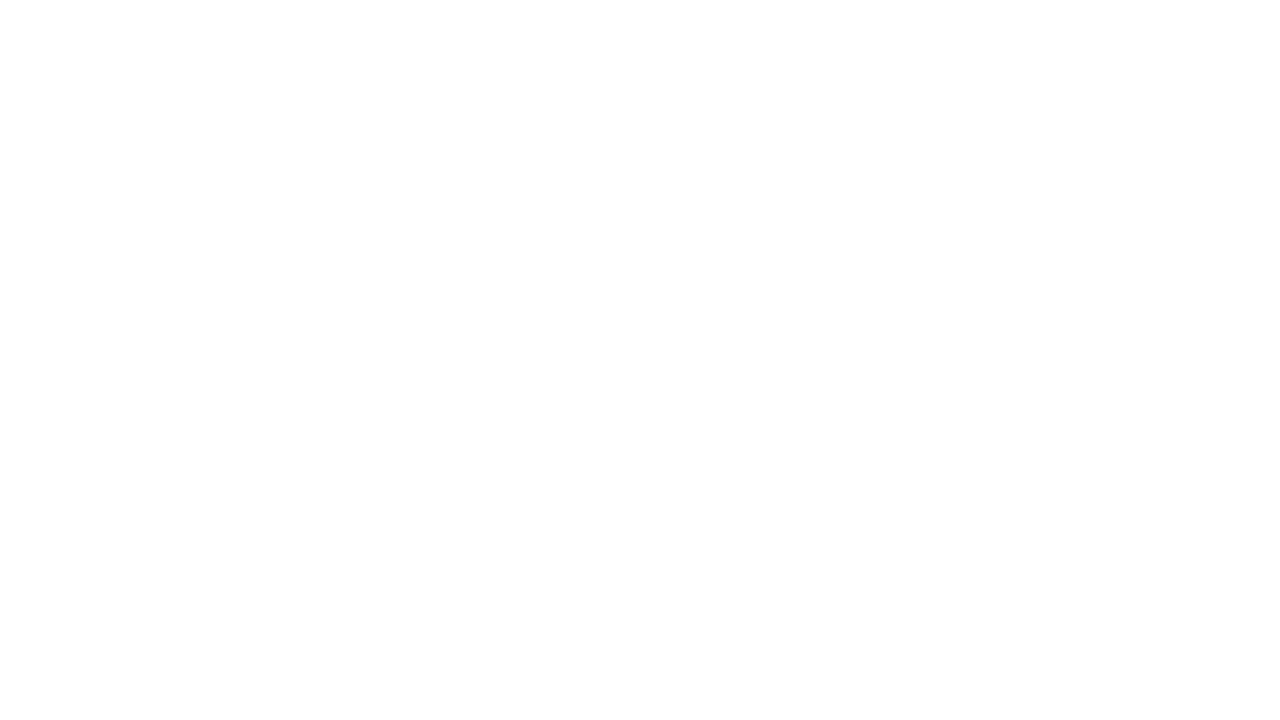
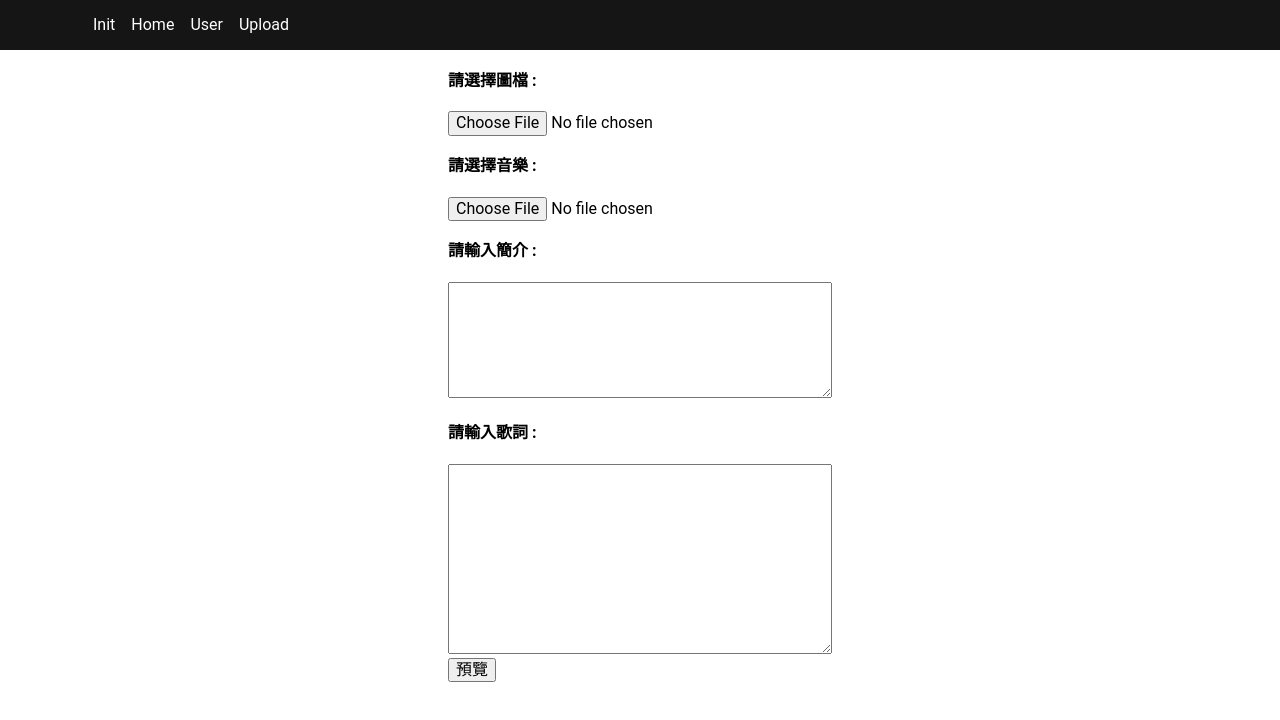
Before and after one commit to JasonFinley/find_music_nft, a React (Create React App) app: page /upload in a window 1280 px wide. Before the commit this address had no page. Shown: the top 720 px of the page. Built offline with nearby package versions, Linux system fonts and the light colour scheme; what wagmi would draw is missing.

Commit message:
1. 新增 上傳頁面 2. 新增 Music Info card.. 3. 微調 頁面gap

```diff
--- a/package.json
+++ b/package.json
@@ -16,6 +16,7 @@
     "react-router-dom": "^6.3.0",
     "react-scripts": "5.0.1",
     "styled-components": "^5.3.5",
+    "sweetalert2": "^11.4.19",
     "wagmi": "^0.4.12",
     "web-vitals": "^2.1.4",
     "web3": "^1.7.4",
--- a/src/Router.js
+++ b/src/Router.js
@@ -1,6 +1,8 @@
 import { BrowserRouter, Routes, Route } from 'react-router-dom';
 import Homepage from './pages/Homepage';
 import Initpage from './pages/Initpage';
+import Userpage from './pages/Userpage';
+import Useruploadpage from './pages/Useruploadpage';
 
 const Router = () => {
   return (
@@ -8,6 +10,8 @@ const Router = () => {
       <Routes>
         <Route path="/" element={<Initpage />} />
         <Route path="/home" element={<Homepage />} />
+        <Route path="/user" element={<Userpage />} />
+        <Route path="/upload" element={<Useruploadpage />} />
       </Routes>
     </BrowserRouter>
   );
--- a/src/components/Header.jsx
+++ b/src/components/Header.jsx
@@ -17,6 +17,8 @@ const Header = () => {
         <nav className="d-flex">
           <Link className="nav-link" to="/">Init</Link>
           <Link className="nav-link" to="/home">Home</Link>
+          <Link className="nav-link" to="/user">User</Link>
+          <Link className="nav-link" to="/upload">Upload</Link>
         </nav>
       </div>
     </StyledHeader>
--- a/src/components/MusicNFTCard.jsx
+++ b/src/components/MusicNFTCard.jsx
@@ -1,7 +1,20 @@
-const MusicNFTCard = () => {
+const MusicNFTCard = ( {songName, owner, imageURL, audioURL, summary, lyric } ) => {
+
+//    console.log( songName, owner, imageURL, audioURL, summary, lyric );
     return (
     <div>
-        music card
+        <div>
+            <h3> { songName } </h3>
+            <div>
+                <img src={ imageURL }/>
+            </div>
+            <audio src={ audioURL } type="audio/*" controls="controls" preload="metadata"/>
+        </div>
+        <div>
+            <div>作者 : { owner }</div>
+            <div>簡介 : { summary }</div>
+            <div>歌詞 : { lyric }</div>
+        </div>
     </div>
     )
 }
--- /dev/null
+++ b/src/components/UploadImageMp3URL.jsx
@@ -0,0 +1,111 @@
+
+import { useEffect, useState } from 'react';
+import MusicNFTCard from './MusicNFTCard';
+import Swal from 'sweetalert2'
+import { findMatchingRequiredOptions } from 'web3modal';
+
+const UploadImageMp3URL = () => {
+
+    const [ uploadImageURL, setUploadImageURL] = useState( "" );
+    const [ uploadMp3URL, setUploadMp3URL] = useState( "" );
+
+    const [ previewImage, setPreviewImage ] = useState("");
+    const [ previewMp3, setPreviewMp3 ] = useState("");
+
+    const onChangeImage = ( e ) => {
+        const file = e.target.files[0];
+        setUploadImageURL( file );
+    }
+    const onChangeMp3 = ( e ) => {
+        const file = e.target.files[0];
+        setUploadMp3URL( file );
+    }
+
+    useEffect( () => {
+
+        if( uploadImageURL ){
+            const objectURL = URL.createObjectURL(uploadImageURL);
+            setPreviewImage(objectURL);
+            return () => URL.revokeObjectURL(objectURL);
+        }
+
+    }, [ uploadImageURL ] );
+
+    useEffect( () => {
+
+        if( uploadMp3URL ){
+            const objectURL = URL.createObjectURL(uploadMp3URL);
+            setPreviewMp3(objectURL);
+            return () => URL.revokeObjectURL(objectURL);
+        }
+
+    }, [ uploadMp3URL ] );
+
+    const getPreviewhtml = ( owner, songName, imageURL, audioURL, my_summary , my_lyric ) => {
+
+        const previewString =
+        `<div>
+            <div>
+                <h3> ${ songName } </h3>
+                <div>
+                    <img src="${ imageURL }"/>
+                </div>
+                <audio src="${ audioURL }" type="audio/*" controls="controls" preload="metadata"/>
+            </div>
+            <div>
+                <div>作者 : ${ owner }</div>
+                <div>簡介 : ${ my_summary }</div>
+                <div>歌詞 : ${ my_lyric }</div>
+            </div>
+        </div>`;
+        return previewString;
+    }
+
+    const onBtnPreview = () => {
+
+        const my_summary = document.querySelector("#customer_summary").value;
+        const my_lyric = document.querySelector("#customer_lyric").value;
+        const my_preview_html = getPreviewhtml("jason", "my song", previewImage, previewMp3, my_summary, my_lyric );
+
+        Swal.fire({
+            title : '預覽',
+            html: my_preview_html,
+            showCancelButton: true,
+            confirmButtonText: 'UpLoad',
+        }).then( (result) => {
+            if( result.isConfirmed ){
+                console.log( "isConfirmed = true :", result );
+            }
+        });
+    }
+
+    return (
+        <div>
+            <div>
+                <h4>請選擇圖檔 : </h4>
+                <input type="file" accept="image/*" onChange={ onChangeImage }/>
+            </div>
+            <div>
+                <h4>請選擇音樂 : </h4>
+                <input type="file" accept="audio/*" onChange={ onChangeMp3 }/>
+            </div>
+            <div>
+                <h4>請輸入簡介 : </h4>
+                <textarea   id="customer_summary"
+                            name="mysummary"
+                            rows="6"
+                            cols="40"/>
+            </div>
+            <div>
+                <h4>請輸入歌詞 : </h4>
+                <textarea   id="customer_lyric"
+                            name="mylyric"
+                            rows="10"
+                            cols="40"/>
+            </div>
+            <button onClick={ onBtnPreview }> 預覽 </button>
+        </div>
+    );
+};
+
+export default UploadImageMp3URL;
--- a/src/modules/pinata.js
+++ b/src/modules/pinata.js
@@ -1,9 +1,6 @@
 import Axios from "axios";
 import { v4 as uuidv4 } from 'uuid';
 
-//pinata, google
-//帳號 : kryptocampbatch3team2@gmail.com
-//密碼 : Batch3@Final@Project@Team2
 const PINATA_API_KEY = process.env.PINATA_API_KEY;
 const PINATA_API_SECRET = process.env.PINATA_API_SECRET;
 const PINATA_JWT = process.env.PINATA_JWT;
--- a/src/pages/Homepage.jsx
+++ b/src/pages/Homepage.jsx
@@ -1,13 +1,20 @@
 import Layout from "../components/Layout";
 import { useContext, useEffect } from 'react';
 import { useAccount, useConnect, useDisconnect, useBalance, useNetwork, chain } from "wagmi";
+import MusicNFTCard from "../components/MusicNFTCard";
 
 const Homepage = () => {
 
   return (
     <Layout>
-      <div className="d-flex flex-column align-items-center justify-content-center my-5">
-        <div>Home Page</div>
+      <div className="d-flex flex-column align-items-center justify-content-center">
+        <MusicNFTCard songName={ "My Song" }
+                      owner={ "Jason" }
+                      imageURL={ "https://picsum.photos/256/256" }
+                      audioURL={ "https://ipfs.io/ipfs/QmNVECLuxEgfb3E6GmcAXzXDbt7hqWJzYW8qQoVcav9bni/animation.mpga" }
+                      summary={ "my summary" }
+                      lyric={ "my lyric" }
+        />
       </div>
     </Layout>
   );
--- /dev/null
+++ b/src/pages/Userpage.jsx
@@ -0,0 +1,16 @@
+import Layout from "../components/Layout";
+import { useContext, useEffect } from 'react';
+import { useAccount, useConnect, useDisconnect, useBalance, useNetwork, chain } from "wagmi";
+
+const Userpage = () => {
+
+  return (
+    <Layout>
+      <div className="d-flex flex-column align-items-center justify-content-center">
+        <div>user page</div>
+      </div>
+    </Layout>
+  );
+};
+
+export default Userpage;
--- /dev/null
+++ b/src/pages/Useruploadpage.jsx
@@ -0,0 +1,17 @@
+import Layout from "../components/Layout";
+import { useContext, useEffect } from 'react';
+import { useAccount, useConnect, useDisconnect, useBalance, useNetwork, chain } from "wagmi";
+import UploadImageMp3URL from "../components/UploadImageMp3URL";
+
+const Useruploadpage = () => {
+
+  return (
+    <Layout>
+      <div className="d-flex flex-column align-items-center justify-content-center">
+        <UploadImageMp3URL/>
+      </div>
+    </Layout>
+  );
+};
+
+export default Useruploadpage;
```
Also changed, not shown: 1 other file (tests, documents, lock files or other folders).
